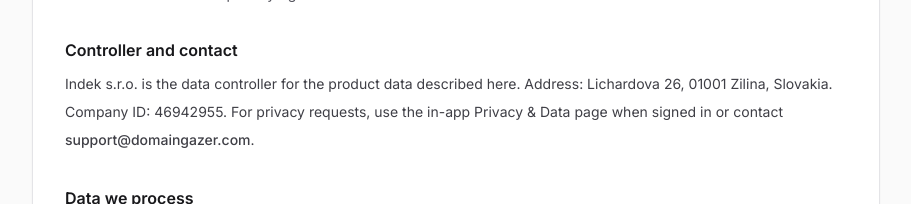
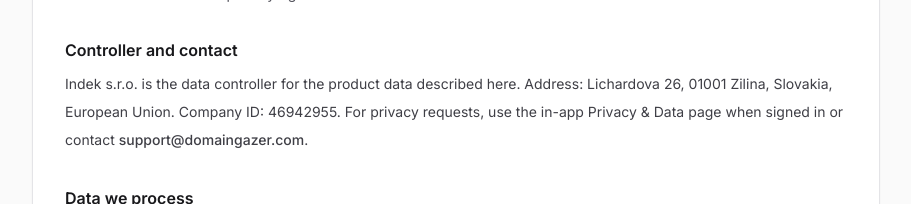
Before and after one commit to radoslavdodek/domaingazer, a Next.js app: page /privacy in a window 1280 px wide. Shown: the part 267-471 px from the top of the page, without its empty margins (184-1095 px from the left). Built offline with nearby package versions, Linux system fonts and the light colour scheme; no server answers.

Commit message:
CHORE: add EU designation to company address in legal pages

```diff
--- a/src/app/privacy/page.tsx
+++ b/src/app/privacy/page.tsx
@@ -17,7 +17,7 @@
         <h2 className="text-base font-semibold text-zinc-900">Controller and contact</h2>
         <p className="mt-2">
           Indek s.r.o. is the data controller for the product data described here.
-          Address: Lichardova 26, 01001 Zilina, Slovakia.
+          Address: Lichardova 26, 01001 Zilina, Slovakia, European Union.
           Company ID: 46942955.
           For privacy requests, use the in-app
           Privacy &amp; Data page when signed in or contact <span className="font-medium">support@domaingazer.com</span>.
--- a/src/app/terms/page.tsx
+++ b/src/app/terms/page.tsx
@@ -12,7 +12,7 @@
     <LegalPageLayout
       title="Terms of Service"
       description="These terms govern access to Domain Gazer. This service is run by Indek s.r.o.
-                Address: Lichardova 26, 01001 Zilina, Slovakia.
+                Address: Lichardova 26, 01001 Zilina, Slovakia, European Union.
                 Company ID: 46942955."
     >
       <section>
```
